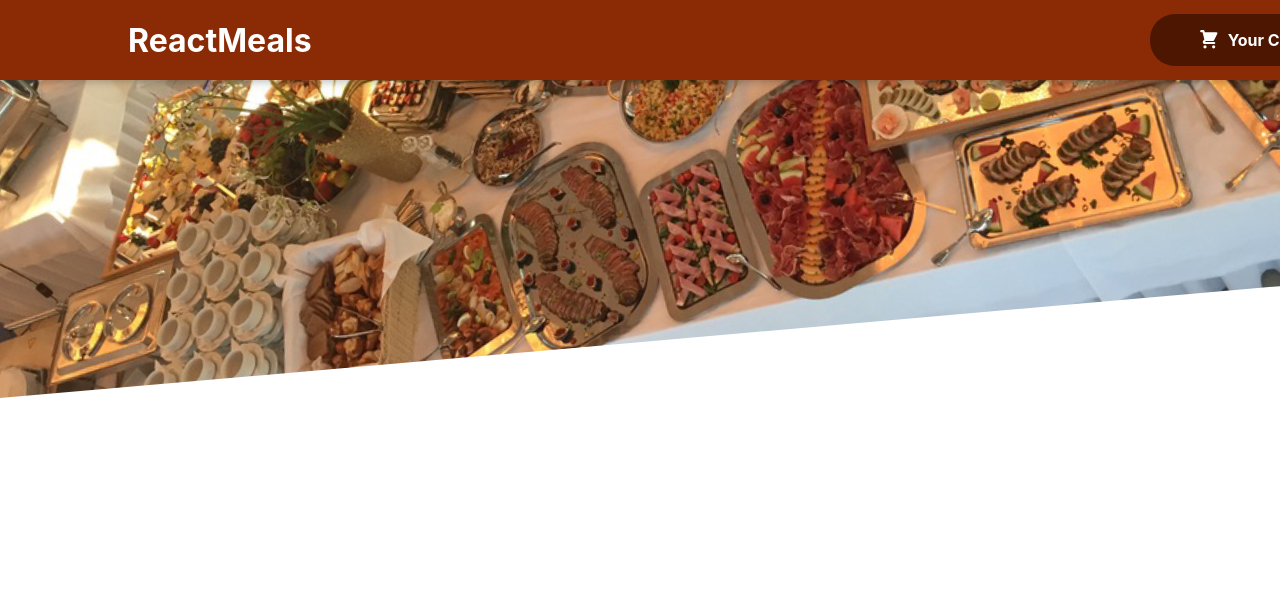
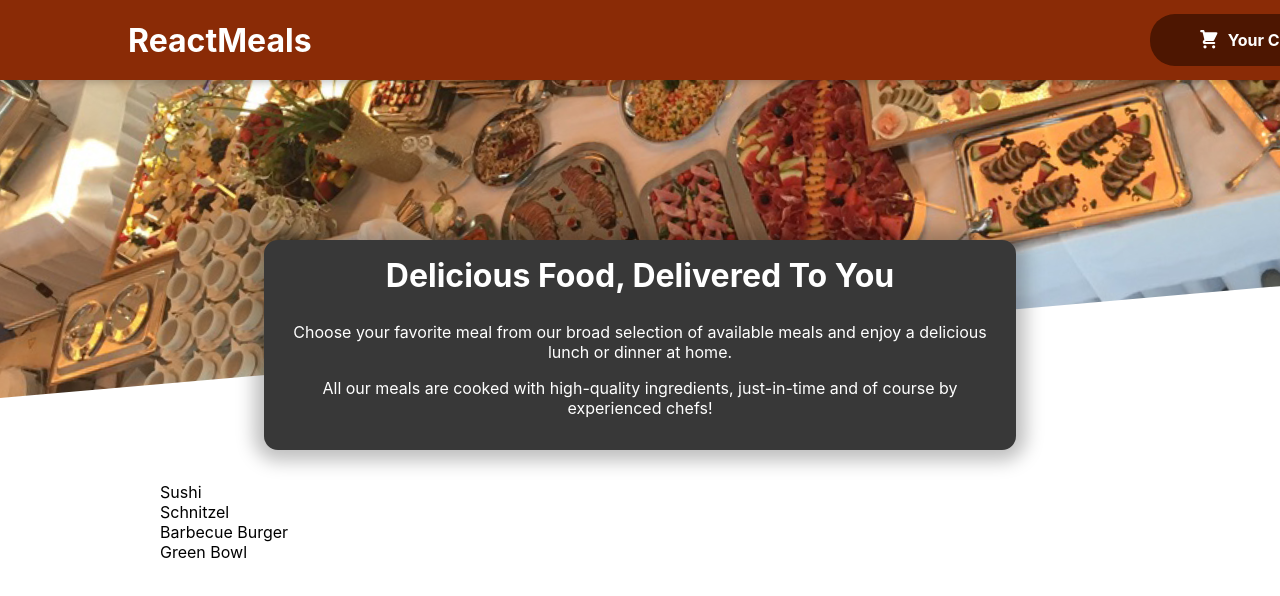
Before and after one commit to goktugs/food-order-app, a React (Create React App) app: page / in a window 1280 px wide. Shown: the top 596 px of the page. Built offline with nearby package versions, Linux system fonts and the light colour scheme.

Commit message:
Meals component added

```diff
--- a/src/App.js
+++ b/src/App.js
@@ -1,10 +1,14 @@
 import './App.css';
 import Header from './components/Layout/Header';
+import Meals from './components/Meals/Meals';
 
 function App() {
   return (
     <>
       <Header />
+      <main>
+        <Meals />
+      </main>
     </>
   );
 }
--- /dev/null
+++ b/src/components/Meals/AvailableMeals.js
@@ -0,0 +1,40 @@
+import classes from './AvailableMeals.module.css';
+
+const DUMMY_MEALS = [
+  {
+    id: 'm1',
+    name: 'Sushi',
+    description: 'Finest fish and veggies',
+    price: 22.99,
+  },
+  {
+    id: 'm2',
+    name: 'Schnitzel',
+    description: 'A german specialty!',
+    price: 16.5,
+  },
+  {
+    id: 'm3',
+    name: 'Barbecue Burger',
+    description: 'American, raw, meaty',
+    price: 12.99,
+  },
+  {
+    id: 'm4',
+    name: 'Green Bowl',
+    description: 'Healthy...and green...',
+    price: 18.99,
+  },
+];
+
+const AvailableMeals = () => {
+  const mealsList = DUMMY_MEALS.map((meal) => <li>{meal.name}</li>);
+
+  return (
+    <section className={classes.meals}>
+      <ul>{mealsList}</ul>
+    </section>
+  );
+};
+
+export default AvailableMeals;
--- /dev/null
+++ b/src/components/Meals/AvailableMeals.module.css
@@ -0,0 +1,24 @@
+.meals {
+  max-width: 60rem;
+  width: 90%;
+  margin: 2rem auto;
+  animation: meals-appear 1s ease-out forwards;
+}
+
+.meals ul {
+  list-style: none;
+  margin: 0;
+  padding: 0;
+}
+
+@keyframes meals-appear {
+  from {
+    opacity: 0;
+    transform: translateY(3rem);
+  }
+
+  to {
+    opacity: 1;
+    transform: translateY(0);
+  }
+}
--- /dev/null
+++ b/src/components/Meals/MealSummary.js
@@ -0,0 +1,19 @@
+import classes from './MealsSummary.module.css';
+
+const MealsSummary = () => {
+  return (
+    <section className={classes.summary}>
+      <h2>Delicious Food, Delivered To You</h2>
+      <p>
+        Choose your favorite meal from our broad selection of available meals
+        and enjoy a delicious lunch or dinner at home.
+      </p>
+      <p>
+        All our meals are cooked with high-quality ingredients, just-in-time and
+        of course by experienced chefs!
+      </p>
+    </section>
+  );
+};
+
+export default MealsSummary;
--- /dev/null
+++ b/src/components/Meals/Meals.js
@@ -0,0 +1,13 @@
+import MealsSummary from './MealSummary';
+import AvailableMeals from './AvailableMeals';
+
+const Meals = () => {
+  return (
+    <>
+      <MealsSummary />
+      <AvailableMeals />
+    </>
+  );
+};
+
+export default Meals;
--- /dev/null
+++ b/src/components/Meals/MealsSummary.module.css
@@ -0,0 +1,18 @@
+.summary {
+  text-align: center;
+  max-width: 45rem;
+  width: 90%;
+  margin: auto;
+  margin-top: -10rem;
+  position: relative;
+  background-color: #383838;
+  color: white;
+  border-radius: 14px;
+  padding: 1rem;
+  box-shadow: 0 1px 18px 10px rgba(0, 0, 0, 0.25);
+}
+
+.summary h2 {
+  font-size: 2rem;
+  margin-top: 0;
+}
```
